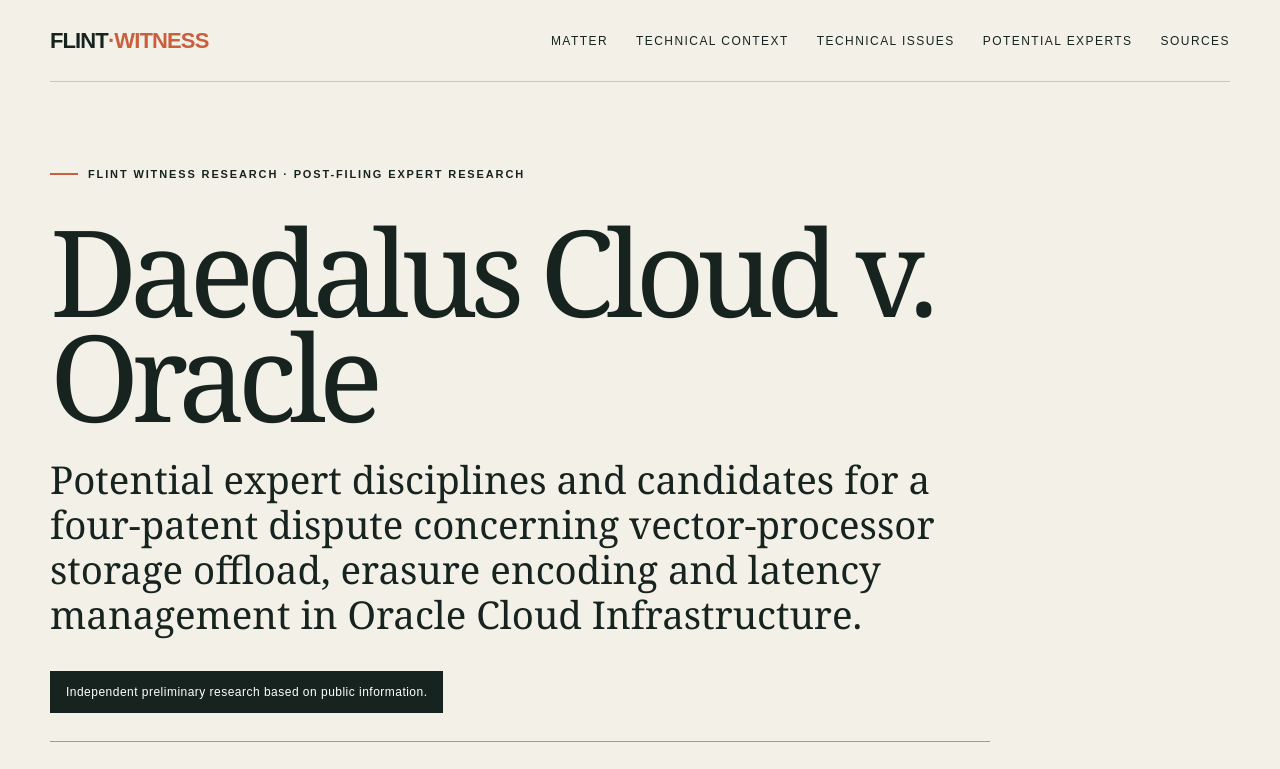
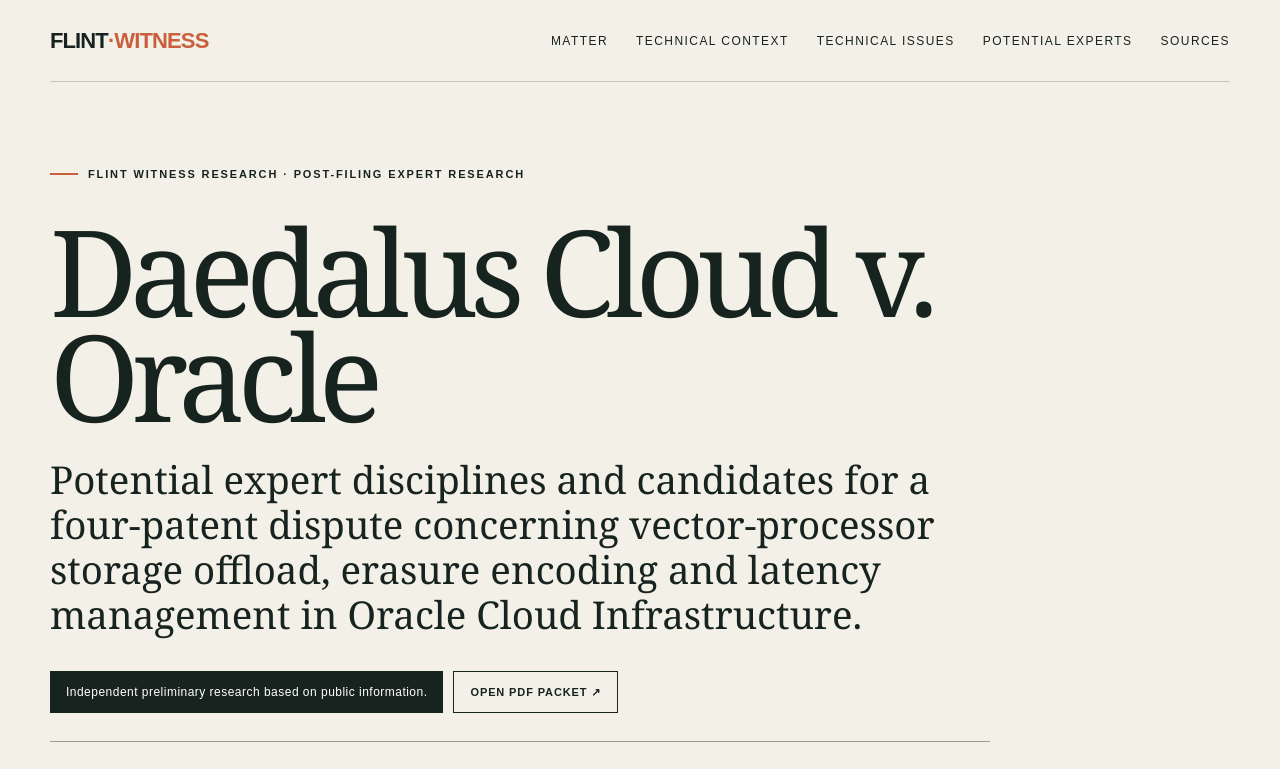
Before and after one commit to meetwudi/flint-witness-research, a Next.js app: page /daedalus-cloud-v-oracle in a window 1280 px wide. Shown: the top 769 px of the page. Built offline with nearby package versions, Linux system fonts and the light colour scheme.

Commit message:
Publish Daedalus PDF packet

```diff
--- a/app/components/packet-page.tsx
+++ b/app/components/packet-page.tsx
@@ -37,14 +37,16 @@ export type PacketData = {
   sources: [string, string, string][];
   limitations: [string, string];
   outreachSubject: string;
+  pdfUrl?: string;
 };
 
 function expertMailto(expert: PacketExpert, packet: PacketData) {
+  const fit = expert.fit.trim().replace(/[.!?]+$/, "");
   const body = `${expert.salutation},
 
 I am counsel for [party] in ${packet.fullCaption}, ${packet.facts.find(([label]) => label === "Docket")?.[1]}.
 
-I am reaching out regarding a potential expert consultation. Your public work in ${expert.fit.charAt(0).toLowerCase() + expert.fit.slice(1)} appears relevant to technical questions in the matter. Would you be open to a brief preliminary call, subject to an initial conflicts check?
+I am reaching out regarding a potential expert consultation. Your publicly documented experience with ${fit} appears relevant to technical questions in the matter. Would you be open to a brief preliminary call, subject to an initial conflicts check?
 
 No engagement is created by this inquiry. Please do not send confidential information at this stage.
 
@@ -58,7 +60,7 @@ Best,
 export function PacketPage({ packet }: { packet: PacketData }) {
   return <main>
     <nav className="nav shell"><a className="brand" href="#top">FLINT<span>·WITNESS</span></a><div className="navlinks"><a href="#matter">Matter</a><a href="#claims">Technical context</a><a href="#issues">Technical issues</a><a href="#experts">Potential experts</a><a href="#sources">Sources</a></div></nav>
-    <section id="top" className="hero shell"><div className="eyebrow"><span/> Flint Witness Research · Post-filing expert research</div><h1>{packet.title}</h1><p className="dek">{packet.deck}</p><p className="label">Independent preliminary research based on public information.</p><div className="value-strip"><strong>Prepared for the post-filing window</strong><p>Once the pleading identifies the technical dispute—and before counsel completes formal expert identification and retention—this packet turns the public record into an issue map, candidate slate and diligence starting point.</p></div><div className="facts">{packet.facts.map(([label,value])=><div key={label}><small>{label}</small><strong>{value}</strong></div>)}</div></section>
+    <section id="top" className="hero shell"><div className="eyebrow"><span/> Flint Witness Research · Post-filing expert research</div><h1>{packet.title}</h1><p className="dek">{packet.deck}</p><div className="hero-actions"><p className="label">Independent preliminary research based on public information.</p>{packet.pdfUrl&&<a className="pdf-link" href={packet.pdfUrl} target="_blank" rel="noreferrer">Open PDF packet ↗</a>}</div><div className="value-strip"><strong>Prepared for the post-filing window</strong><p>Once the pleading identifies the technical dispute—and before counsel completes formal expert identification and retention—this packet turns the public record into an issue map, candidate slate and diligence starting point.</p></div><div className="facts">{packet.facts.map(([label,value])=><div key={label}><small>{label}</small><strong>{value}</strong></div>)}</div></section>
 
     <section id="matter" className="brief shell"><div className="section-no">01</div><div><p className="kicker">Preliminary assessment</p><h2>{packet.assessmentTitle}</h2><p className="lead">{packet.assessmentBody}</p><div className="callout"><b>Anticipated expert disciplines</b><p>{packet.disciplines}</p></div><div className="stakes">{packet.stakes.map(x=><div key={x.label}><small>{x.label}</small><strong>{x.value}</strong><p>{x.detail}</p></div>)}</div></div></section>
 
--- a/app/data/daedalus.ts
+++ b/app/data/daedalus.ts
@@ -5,6 +5,7 @@ export const daedalusPacket: PacketData = {
   fullCaption: "Daedalus Cloud LLC v. Oracle Corporation et al.",
   deck: "Potential expert disciplines and candidates for a four-patent dispute concerning vector-processor storage offload, erasure encoding and latency management in Oracle Cloud Infrastructure.",
   prepared: "August 25, 2026",
+  pdfUrl: "/packets/daedalus-cloud-v-oracle-expert-research.pdf",
   facts: [["Filed","August 21, 2026"],["Forum","E.D. Virginia"],["Docket","1:26-cv-02709"],["Matter","Patent infringement"]],
   assessmentTitle: "The central technical questions concern whether OCI storage services perform the claimed coding and storage-control work on an alleged vector processor.",
   assessmentBody: "The public complaint synopsis describes a dispute over Oracle Cloud Infrastructure components that allegedly use NVIDIA data-processing units to perform storage transforms, erasure encoding and storage-device instructions while hiding latency. The filed complaint and exhibits must control the final allegation mapping.",
--- a/app/globals.css
+++ b/app/globals.css
@@ -17,6 +17,10 @@ a { color:inherit; }
 h1 { font-family:Georgia, serif; font-size:clamp(58px, 9.4vw, 132px); line-height:.88; letter-spacing:-.065em; margin:35px 0 28px; max-width:1050px; }
 .dek { font-family:Georgia, serif; font-size:clamp(22px, 3vw, 39px); line-height:1.17; max-width:920px; margin:0; }
 .label { display:inline-block; background:var(--ink); color:white; padding:12px 16px; font-size:12px; letter-spacing:.04em; margin-top:34px; }
+.hero-actions { display:flex; flex-wrap:wrap; align-items:stretch; gap:10px; margin-top:34px; }
+.hero-actions .label { margin:0; }
+.pdf-link { display:flex; align-items:center; border:1px solid var(--ink); padding:11px 16px; font-size:11px; font-weight:800; text-transform:uppercase; letter-spacing:.08em; text-decoration:none; }
+.pdf-link:hover { background:var(--rust); color:white; border-color:var(--rust); }
 .value-strip { display:grid; grid-template-columns:280px 1fr; gap:32px; align-items:start; margin-top:28px; padding:24px 0; border-top:1px solid #17231f66; border-bottom:1px solid #17231f66; max-width:940px; }
 .value-strip strong { font-family:Georgia,serif; font-size:22px; line-height:1.2; }
 .value-strip p { margin:0; font-size:15px; line-height:1.6; color:#52615a; }
```
Also changed, not shown: 1 other file (tests, documents, lock files or other folders).
